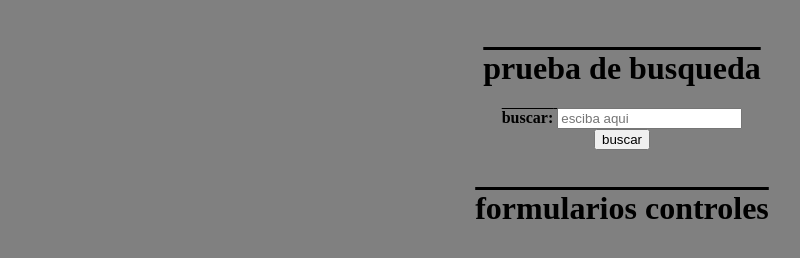
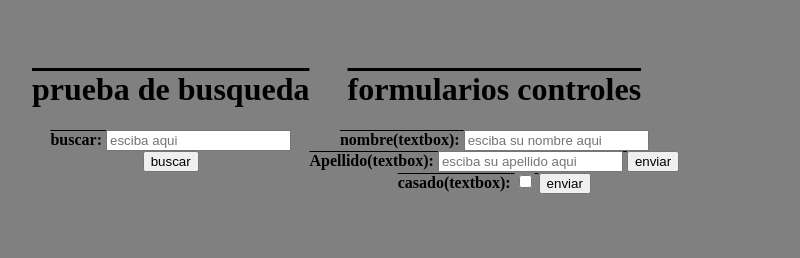
Before and after one commit to nahuelnardoni123/Pagina, a plain HTML site: page paginas/formulario.html in a window 1280 px wide. Shown: the whole page, without its empty margins (18-818 px from the left). Drawn offline with Linux system fonts and the light colour scheme.

Commit message:
pruebas controles

```diff
--- a/css/style.css
+++ b/css/style.css
@@ -5,6 +5,11 @@
 
 body {
     text-align: center;
+    background-color: gray;
+
+    color: black;
+    margin: 50px;
+    border: 50px;
 
 }
 
--- a/paginas/estilos.css
+++ b/paginas/estilos.css
@@ -8,5 +8,5 @@ body{
     color: black;
     margin: 50px;
     border: 50px;
-    opacity: initial;
+    display: flex;
 }
--- a/paginas/formulario.html
+++ b/paginas/formulario.html
@@ -16,7 +16,23 @@
        <input type="submit" value="buscar" >
    </form>
    <br>
-   <h1>formularios controles</h1>
+
+
+   <form action="../index.html" method="get">
+    <h1>formularios controles</h1>
+    <label for="txtnombre"><strong>nombre(textbox):</strong></label>
+    <input type="text" name="txtnombre" id="txtnombre" placeholder="esciba su nombre aqui">
+    <br>
+    <label for="txtapellido"><strong>Apellido(textbox):</strong></label>
+    <input type="text" name="txtapellido" id="txtapellido" placeholder="esciba su apellido aqui">
+    <input type="submit" value="enviar" >
+    <br>
+    <label for="chkcasado"><strong>casado(textbox):</strong></label>
+    <input type="checkbox" name="chkcasado" id="chkcasado">
+    <input type="submit" value="enviar" >
+</form>
+
+
 
 </body>
 </html>
```
